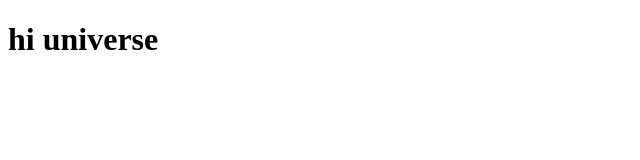
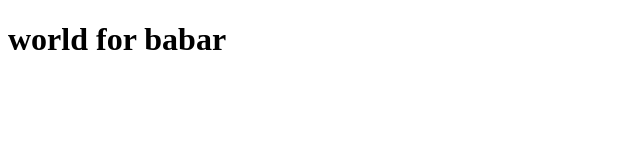
Before and after one commit to BabarAliDetho/BootCamp2020, a plain HTML site: page index.html in a window 1280 px wide. Shown: the whole page, without its empty margins (0-640 px from the left). Drawn offline with Linux system fonts and the light colour scheme.

Commit message:
Update index.html

```diff
--- a/index.html
+++ b/index.html
@@ -6,6 +6,6 @@
     <title>Document</title>
 </head>
 <body>
-    <h1>hi universe </h1>
+    <h1>world for babar</h1>
 </body>
 </html>
```
